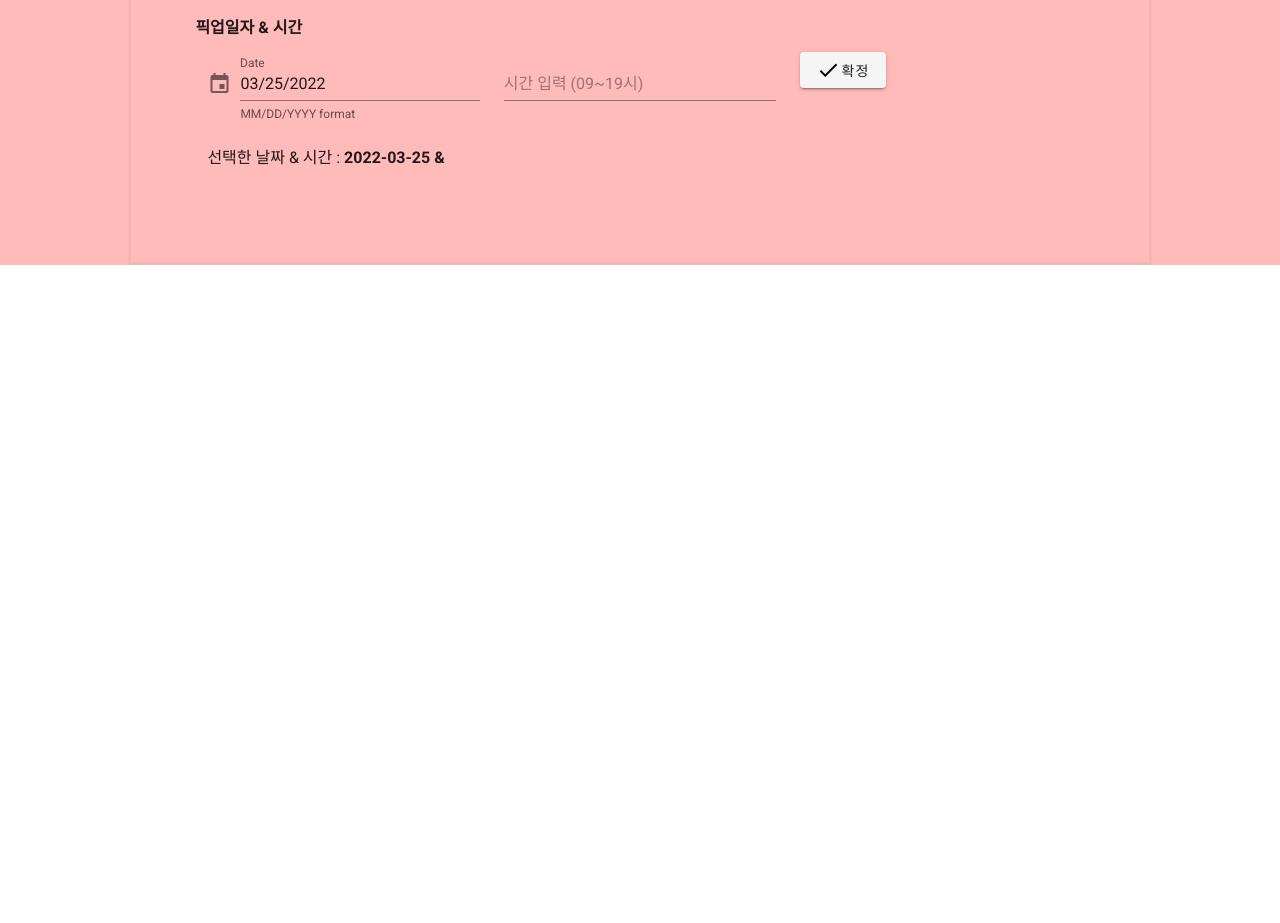
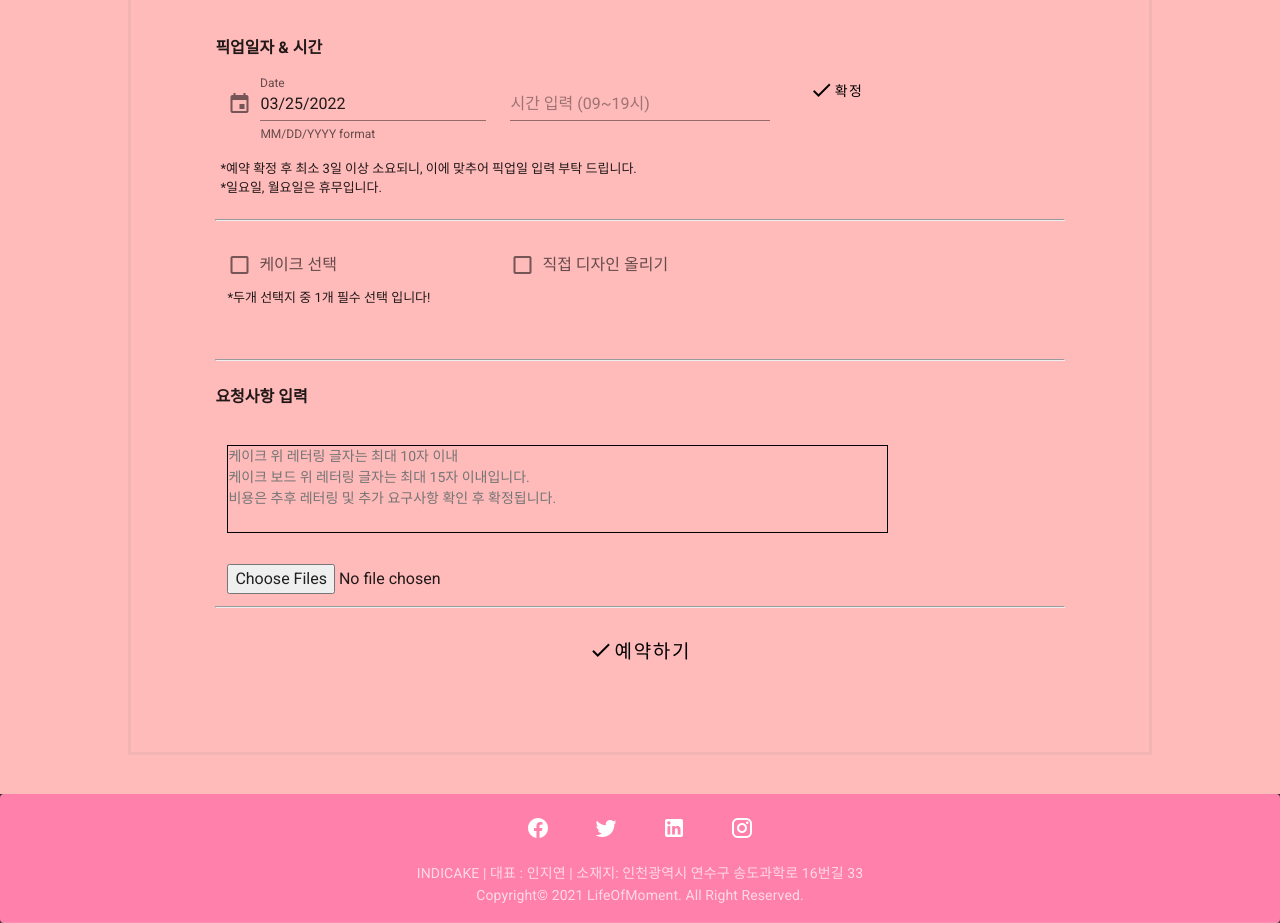
Before and after one commit to KHWeb19/PersonalProject, a Vue app in the folder jiyeonIn/vue_frontend/book_cake/: page /bookingPage in a window 1280 px wide. Shown: the part 440-1363 px from the top of the page. Before the commit the page ends 800 px from the top, so only its background shows below. Built offline with nearby package versions, Linux system fonts and the light colour scheme; what vue-cookies would draw is missing.

Commit message:
[인지연] feat: 예약 페이지 ui만 거의 완성 - 사진 엑박 뜸[BMS]

```diff
--- a/jiyeonIn/vue_frontend/book_cake/src/components/eventBusBooking/CalenderTest.vue
+++ b/jiyeonIn/vue_frontend/book_cake/src/components/eventBusBooking/CalenderTest.vue
@@ -37,16 +37,14 @@
             </v-col>
 
             <v-col>
-          <v-btn class="">
-            <v-icon color="black" text type="submit">mdi-check</v-icon>확정
+              <v-btn color="black" text type="submit" @click="calendarInform(date, time, $event)" v-model="isShow" >
+                <v-icon color="black" text type="submit" >mdi-check</v-icon>확정
               </v-btn>
             </v-col>
           </v-row>
 
 
-       <p><br>선택한 날짜 & 시간 : <strong>{{ date }} & {{ time }}  </strong>
-
-       </p>
+          <div v-show="isShow" style="font-size: 14px;"><br><p>선택한 날짜 & 시간 : <strong>{{ date }} & {{ time }} </strong>  </p></div>
         </v-container>
 
 
@@ -54,13 +52,16 @@
 </template>
 
 <script>
+import EventBus from '@/eventBus.js'
+
   export default {
     data: vm => ({
       date: (new Date(Date.now() - (new Date()).getTimezoneOffset() * 60000)).toISOString().substr(0, 10),
       dateFormatted: vm.formatDate((new Date(Date.now() - (new Date()).getTimezoneOffset() * 60000)).toISOString().substr(0, 10)),
       menu1: false,
       menu2: false,
-      time: ''
+      time: '',
+      isShow: false,
     }),
 
     computed: {
@@ -88,6 +89,12 @@
 
         const [month, day, year] = date.split('/')
         return `${year}-${month.padStart(2, '0')}-${day.padStart(2, '0')}`
+      },
+      calendarInform(date, time, $event) {
+        const payload = [ date, time, $event.target.innerHTML ]
+        EventBus.$emit('calendarInform', payload)
+        this.isShow = !this.isShow
+        alert('확정되었습니다!')
       }
     }
 
--- a/jiyeonIn/vue_frontend/book_cake/src/components/mainPage/BookingCakeForm.vue
+++ b/jiyeonIn/vue_frontend/book_cake/src/components/mainPage/BookingCakeForm.vue
@@ -1,8 +1,118 @@
 <template>
     <div class="calenderPage">
-        <h4>픽업일자 & 시간</h4>
-        <v-spacer></v-spacer>
-        <calender-test></calender-test>
+
+        <div>
+            <h4>픽업일자 & 시간</h4>
+            <calender-test></calender-test>
+            <p style="font-size: 13px; padding: 5px;">*예약 확정 후 최소 3일 이상 소요되니, 이에 맞추어 픽업일 입력 부탁 드립니다. <br> *일요일, 월요일은 휴무입니다.</p>
+            <hr>
+        </div>
+
+        <!--
+        <div>
+            <v-container class="px-0" fluid>
+                    <v-radio-group row>
+                    <v-radio label="케이크 선택" value="select" @click="sss()"></v-radio>
+                    <v-radio label="직접 디자인 올리기" value="own" onclick="ownCake(this.value,'own')"></v-radio>
+                    </v-radio-group>
+            </v-container>
+        </div>
+
+
+        <div class="selectShop">
+            <p>되라 이것아</p>
+        </div>
+        <div id="own" style="display:none;">
+            <p>얍 이것아</p>
+        </div>
+        -->
+
+        <v-container>
+            <v-row style="height: 55px">
+                <v-col class="col-12 col-sm-4">
+                    <v-checkbox  label="케이크 선택" v-model="selectCake"></v-checkbox>
+                </v-col>
+                <v-col class="col-12 col-sm-5">
+                    <v-checkbox label="직접 디자인 올리기" v-model="selectOwnCake"></v-checkbox>
+                </v-col>
+            </v-row>
+            <v-row>
+                <v-col class="col-12 col-sm-6">
+                    <p style="font-size: 13px">*두개 선택지 중 1개 필수 선택 입니다!</p>
+                </v-col>
+            </v-row>
+
+        </v-container>
+
+        <div v-if="selectCake" class="selectCakes">
+            <br>
+            <v-select class="selectCake" v-model="findDgn" :items="selectCakeDesign" label="디자인 선택" style="width: 200px;" onchange="findDesign"></v-select>
+            <v-virtual-scroll
+                :bench="benched"
+                :items="items"
+                height="450" width="750" item-height="250"
+                class="virtualScroll">
+
+                <template v-slot:default="{ item }">
+                    <v-list-item :key="item">
+                        <v-list-item-action>
+                            <v-radio ></v-radio>
+                        </v-list-item-action>
+
+                        <v-list-item-content>
+                            <img :src="item.image" width="200" height="200">
+                        </v-list-item-content>
+
+                        <v-list-item-content>
+                            <v-list-item-title>
+                                design : {{item.design}} <br>
+                                size : {{item.size}} <br>
+                                price: {{item.price}}
+                            </v-list-item-title>
+                        </v-list-item-content>
+
+                    </v-list-item>
+                    <v-divider></v-divider>
+                </template>
+            </v-virtual-scroll>
+            <br><p>선택한 케이크 : {{item}}</p>
+        </div>
+
+
+        <div v-if="selectOwnCake">
+            <p style="font-size: 15px">*아래 파일선택에 원하는 디자인을 첨부해 주세요!</p>
+        </div>
+        <br><hr>
+
+
+
+        <br>
+        <h4>요청사항 입력</h4><br>
+        <v-container>
+            <v-row>
+                <v-col class="col-12 col-sm-12">
+                    <textarea
+                        placeholder="케이크 위 레터링 글자는 최대 10자 이내
+케이크 보드 위 레터링 글자는 최대 15자 이내입니다.
+비용은 추후 레터링 및 추가 요구사항 확인 후 확정됩니다."
+                        style="font-size: 14px">
+                    </textarea>
+                </v-col>
+                <v-col class="col-12 col-sm-3">
+                    <input type="file" id="files" ref="files"
+                        multiple v-on:change="handleFileUpload()"/>
+                </v-col>
+            </v-row>
+        </v-container><hr><br>
+
+
+        <div style="text-align: center;">
+            <v-btn color="black" text type="submit" @click="submitBooking" style="font-size:19px;" width="260">
+                <v-icon color="black" text type="submit" >mdi-check</v-icon>예약하기
+            </v-btn>
+        </div>
+
+
     </div>
 
 
@@ -10,12 +120,58 @@
 
 <script>
 import CalenderTest from '@/components/eventBusBooking/CalenderTest.vue'
+import EventBus from '@/eventBus.js'
+
 
 export default {
     name : 'BookingCakeForm',
+    data () {
+        return {
+            date:[],
+            time:[],
+            selectCake: false,
+            soso1: false,
+            selectOwnCake: false,
+            items: [
+                {image:'@/assets/uploadImg/birthday/1.birhday.png', design : 'family', size: '1호', price: 22000},
+                {image:'@/assets/uploadImg/birthday/1.birhday.png',design : 'lover', size: '도시락', price: 12000},
+                {image:'@/assets/uploadImg/birthday/1.birhday.png',design : 'birthday', size: '1호', price: 15000},
+                {image:'@/assets/uploadImg/birthday/1.birhday.png',design : 'birthday', size: '1호', price: 15000},
+                {image:'@/assets/uploadImg/family/1.famaily cake.png',design : 'birthday', size: '1호', price: 15000},
+                {image:'assets/uploadImg/family/1.famaily cake.png',design : 'birthday', size: '1호', price: 15000},
+                {image:'@/assets/uploadImg/birthday/1.birhday.png',design : 'birthday', size: '1호', price: 15000},
+                {image:'assets/uploadImg/family/1.famaily cake.png',design : 'birthday', size: '1호', price: 15000},
+            ],
+            selectCakeDesign : ['birthday', 'lover','family','friend'],
+            findDgn:''
+
+        }
+    },
     components: {
         CalenderTest
+    },
+    created () {
+        EventBus.$on('calendarInform', (payload) => {
+            this.date =  payload[0]
+            this.time = payload[1]
+
+        })
+    },
+    methods: {
+        sss () {
+            this.selectShop = !this.selectShop
+
+        },
+        findDesign () {
+            for(let i=0; i< this.items.length ; i++) {
+                if(this.items[i].design != this.findDgn){
+                    continue
+                }
+            }
+        }
     }
+
+
 
 
 }
@@ -26,6 +182,19 @@ export default {
 
 .calenderPage {
     padding: 5%;
+    margin: 20px;
 }
 
+.virtualScroll {
+    background-color: rgb(248, 220, 220);
+    border: 1px solid;
+    padding: 5%;
+}
+
+textarea {
+    width: 80%;
+    height: 6.25em;
+    border: 1px solid ;
+    resize: none;
+  }
 </style>
--- a/jiyeonIn/vue_frontend/book_cake/src/views/CakePage/BookingPage.vue
+++ b/jiyeonIn/vue_frontend/book_cake/src/views/CakePage/BookingPage.vue
@@ -10,18 +10,22 @@
 
         </div>
 
+        <footer-form></footer-form>
+
     </div>
 </template>
 
 <script>
 import BookingCakeForm from '@/components/mainPage/BookingCakeForm.vue'
 import MainPageForm from '@/components/layout/MainPageForm.vue'
+import FooterForm from '../../components/layout/FooterForm.vue'
 
     export default {
         name: 'BookingPage',
         components: {
             BookingCakeForm,
-            MainPageForm
+            MainPageForm,
+                FooterForm
         }
 
     }
```
Lines whose indentation alone changed are shown as unchanged.
